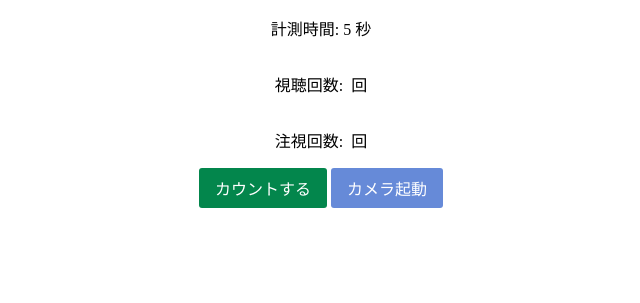
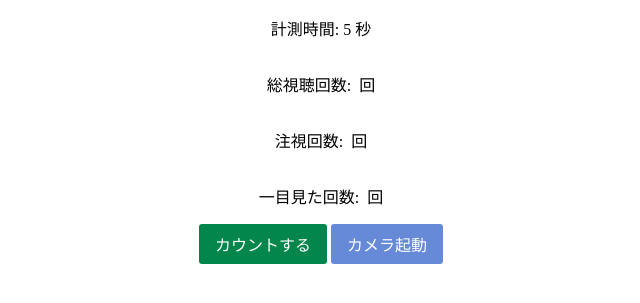
Before and after one commit to reibomaru/face_counter, a Django app: page /face_count/ in a window 1280 px wide. Shown: the part 89-392 px from the top of the page, without its empty margins (319-959 px from the left). Run offline with Django 3.2, Linux system fonts and the light colour scheme.

Commit message:
edit edit.html and count.js

```diff
--- a/static/count.js
+++ b/static/count.js
@@ -1,9 +1,11 @@
 const display_face_count = document.getElementById('display_face_count')
 const display_eye_count = document.getElementById('display_eye_count')
+const display_face_only_count = document.getElementById('display_face_only_count')
 const display_time = document.getElementById('display_time')
 let runtime = 0
 let face_count = 0
 let eye_count = 0
+let face_only_count = 0
 
 window.setInterval(refreshHTML, 1000);
 
@@ -18,6 +20,8 @@
     // console.log(json.face_count)
     face_count = json.face_count
     eye_count = json.eye_count
+    face_only_count = face_count - eye_count
     display_face_count.textContent = face_count
     display_eye_count.textContent = eye_count
+    display_face_only_count.textContent = face_only_count
 }
--- a/templates/base.html
+++ b/templates/base.html
@@ -17,13 +17,18 @@
         <p>秒</p>
     </div>
     <div class='main'>
-        <p>視聴回数: </p>
+        <p>総視聴回数: </p>
         <p id='display_face_count'></p>
         <p>回</p>
     </div>
     <div class='main'>
         <p>注視回数: </p>
         <p id='display_eye_count'></p>
+        <p>回</p>
+    </div>
+    <div class="main">
+        <p>一目見た回数: </p>
+        <p id='display_face_only_count'></p>
         <p>回</p>
     </div>
     <div class="main">
```
